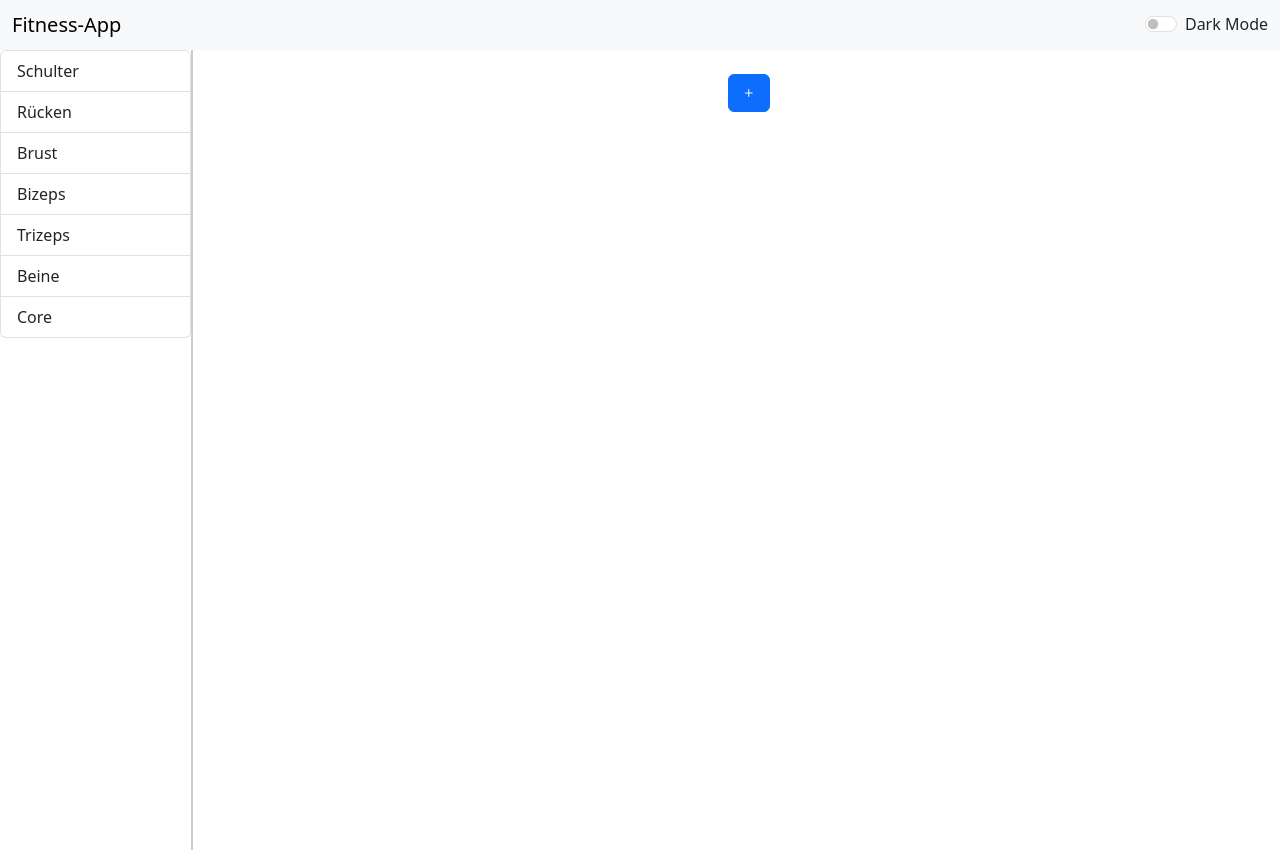
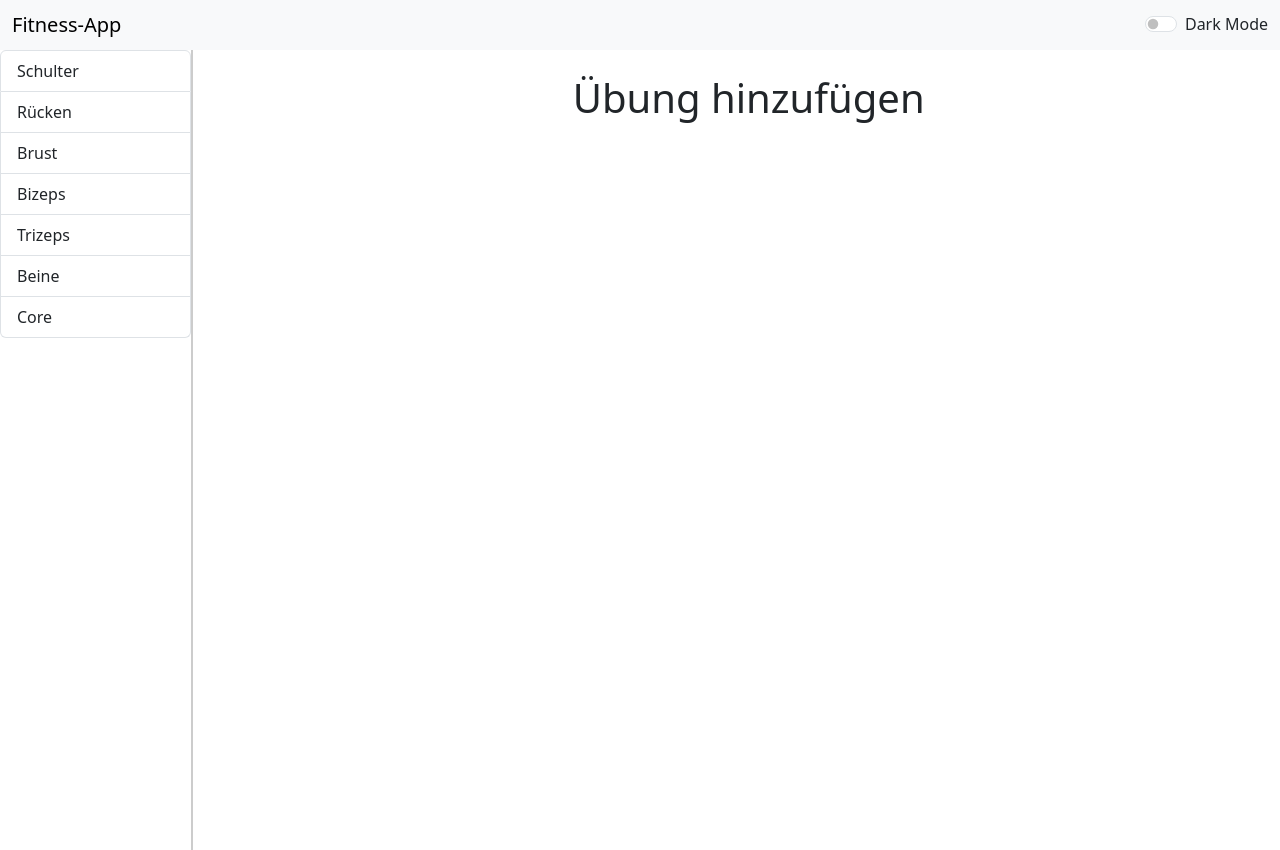
Before and after one commit to elmasibrahim/fitness-app, a React (Vite) app in the folder fitness-app/: page / in a window 1280 px wide. Both pictures are taken after a click on the button 748 px from the left and 93 px from the top of the page. Built offline with nearby package versions, Linux system fonts and the light colour scheme.

Commit message:
#31 Wechsel zu Add-Modus implementiert

```diff
--- a/fitness-app/src/components/Content.tsx
+++ b/fitness-app/src/components/Content.tsx
@@ -7,15 +7,18 @@ interface Props {
 }
 
 const Content = ({ data }: Props) => {
-
   const [add, setAdd] = useState(false);
 
   const handleAddClick = () => {
     setAdd(true);
-  }
+  };
 
   return (
     <div className="container text-center mt-4">
+      {add ? (
+        <h1>Übung hinzufügen</h1>
+      ) : (
+        <>
           <Button color="primary" icon="plus" onClick={handleAddClick} />
           <div className="row row-cols-3">
             {data.map((eid) => (
@@ -24,6 +27,8 @@ const Content = ({ data }: Props) => {
               </div>
             ))}
           </div>
+        </>
+      )}
     </div>
   );
 };
```
Lines whose indentation alone changed are shown as unchanged.
